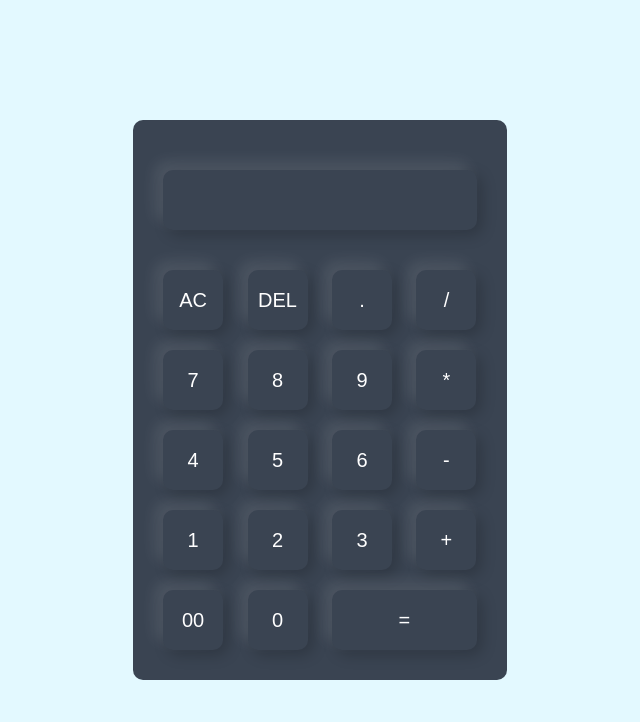
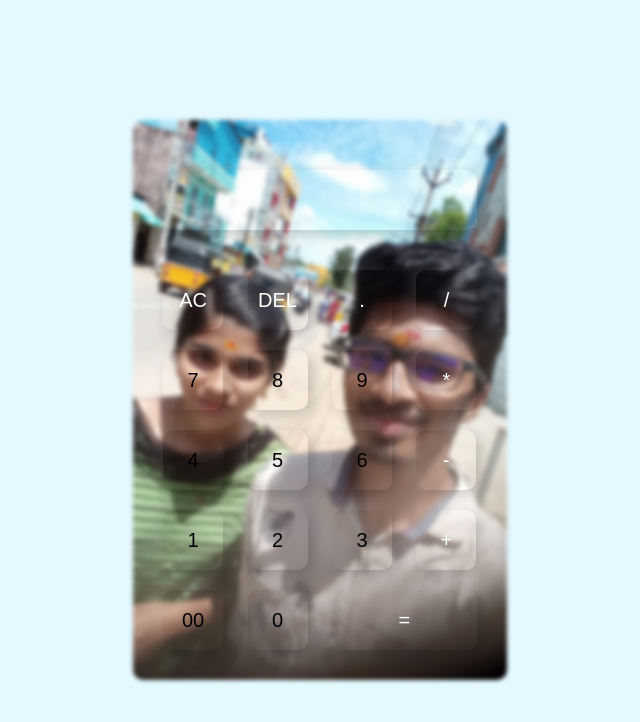
Before and after one commit to jenifer8818/CALCULATOR-JENIFER, a plain HTML site: page index.html in a window 1280 px wide. Shown: the whole page, without its empty margins (320-960 px from the left). Drawn offline with Linux system fonts and the light colour scheme.

Commit message:
Initial commit

```diff
--- a/index.html
+++ b/index.html
@@ -40,7 +40,7 @@
         <div>
           <input type="button" value="00" onclick="display.value+='00' ">
           <input type="button" value="0"  onclick="display.value+='0' ">
-          <input type="button" value="=" class="equal" onclick="display.value=eval(display.value)">
+          <input type="button" value="=" class="equal operator" onclick="display.value=eval(display.value)">
         </div>
       </form>
     </div>
--- a/style.css
+++ b/style.css
@@ -13,8 +13,23 @@
   justify-content: center;
 }
 .calculator{
-  background: #3a4452;
+  position: relative; /* To ensure the pseudo-element is positioned correctly */
   padding: 20px;
+  border-radius: 10px;
+  z-index: 1; /* Ensures content stays on top of the background */
+  color: white;
+}
+.calculator::before{
+  content: '';
+  position: absolute;
+  top: 0;
+  left: 0;
+  right: 0;
+  bottom: 0;
+  background: url('kalai.jpeg') no-repeat center center;
+  background-size: cover;
+  filter: blur(2px); /* Apply the blur to the background */
+  z-index: -1; /* Keeps the blurred background behind the content */
   border-radius: 10px;
 }
 .calculator form input{
@@ -26,7 +41,7 @@
   box-shadow: -8px -8px 15px rgba(255,255,255,0.1),5px 5px 15px rgba(0,0,0,0.2);
   background: transparent;
   font-size: 20px;
-  color: #fff;
+  color: #000000;
   cursor: pointer;
   margin: 10px;
 }
@@ -44,3 +59,6 @@ form .display input{
 form input.equal{
   width: 145px;
 }
+form input.operator{
+  color: #ffffff;
+}
```
Also changed, not shown: kalai.jpeg (added).
